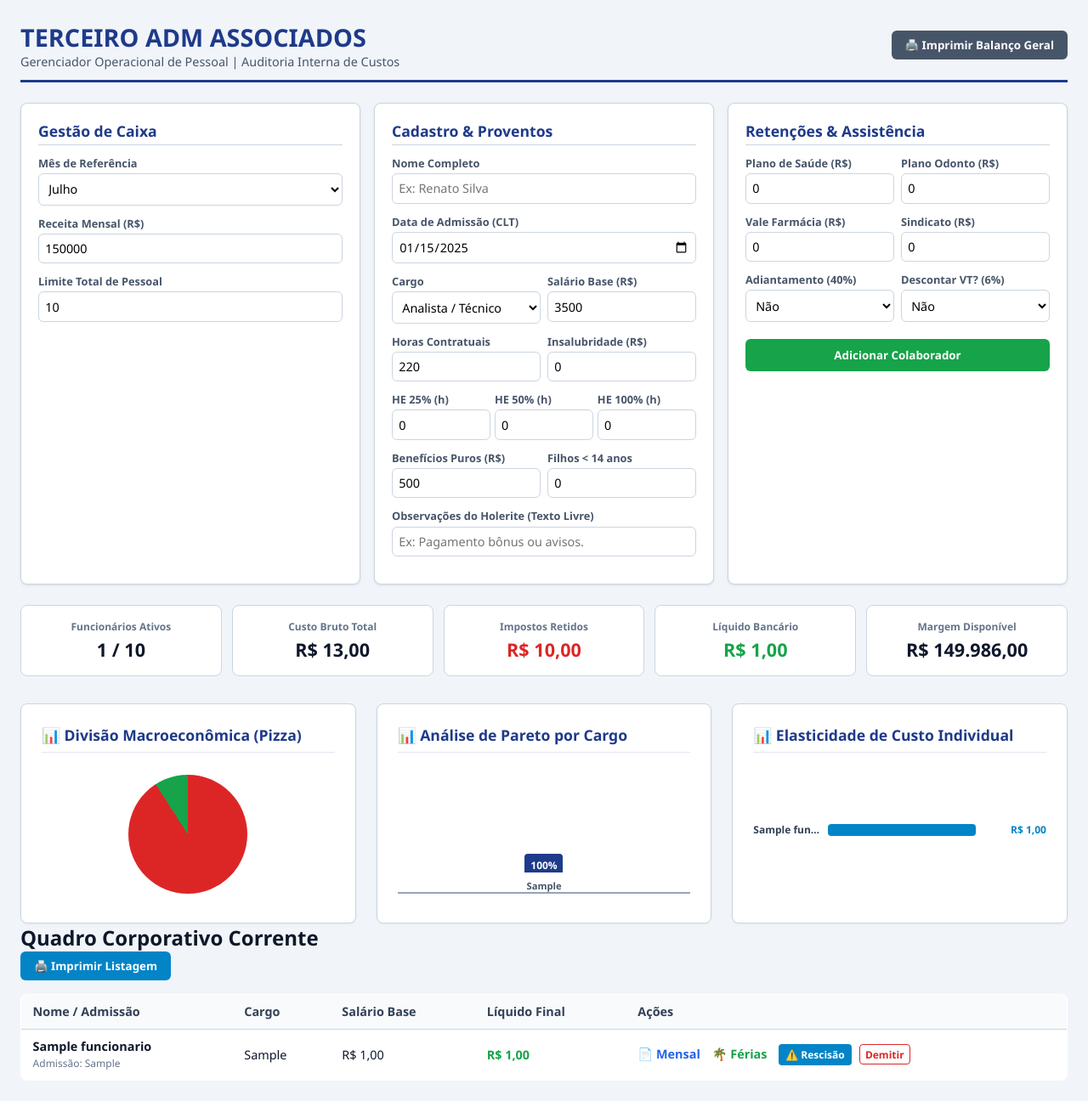
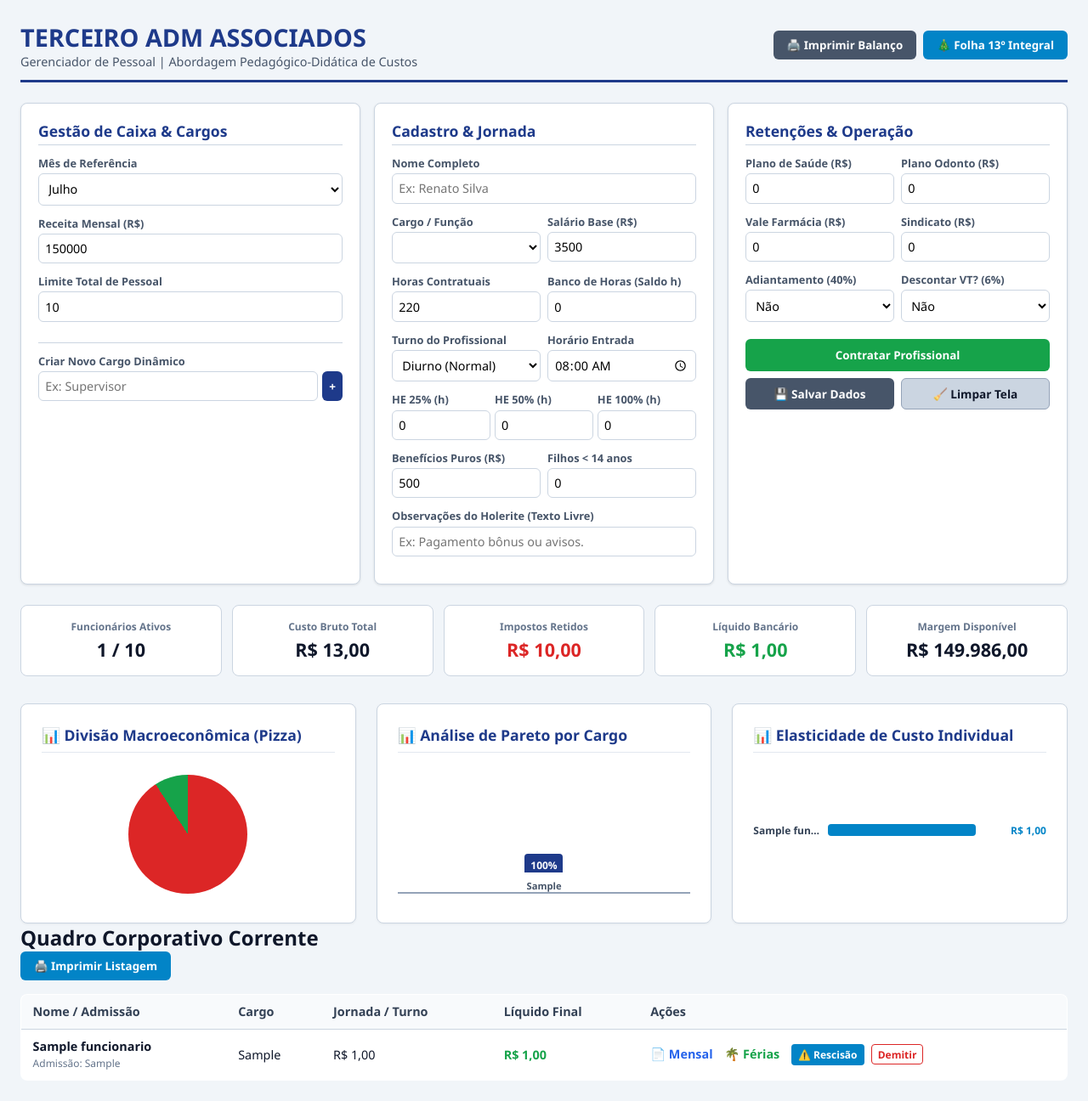
Before and after one commit to ProfRenatoPereira/adminprojeto, a Flask app: page / in a window 1280 px wide. Shown: the whole page at 85% size. Run offline with Flask 3, Linux system fonts and the light colour scheme; tables that the repository leaves empty hold one stand-in row (values such as "Sample post"); lists and menus that the app fills with data are empty.

Commit message:
Update index.html

```diff
--- a/templates/index.html
+++ b/templates/index.html
@@ -6,7 +6,7 @@
     <title>Painel Fiscal - TERCEIRO ADM ASSOCIADOS</title>
     <link rel="stylesheet" href="/static/style.css">
     <style>
-        /* Estilização para Gráficos Nativos */
+        /* Estilização para Gráficos Nativos, Layout e Abas */
         .bi-container { display: grid; grid-template-columns: repeat(auto-fit, minmax(320px, 1fr)); gap: 1.5rem; margin-top: 2rem; }
         .chart-box { background: #fff; padding: 1.5rem; border-radius: 8px; border: 1px solid #cbd5e1; box-shadow: 0 1px 3px rgba(0,0,0,0.05); }
         .chart-box h4 { color: #1e3a8a; margin-bottom: 1rem; font-size: 1.1rem; border-bottom: 1px solid #e2e8f0; padding-bottom: 0.5rem; }
@@ -22,6 +22,7 @@
         .linear-bar-bg { background: #e2e8f0; border-radius: 4px; flex-grow: 1; height: 14px; overflow: hidden; position: relative; }
         .linear-bar-fill { background: #0284c7; height: 100%; width: 0%; transition: width 0.5s; }
         .linear-value { width: 75px; text-align: right; font-weight: bold; color: #0284c7; }
+        .btn-control { padding: 0.5rem; font-size: 0.85rem; font-weight: bold; cursor: pointer; border-radius: 6px; }
     </style>
 </head>
 <body>
@@ -29,17 +30,18 @@
     <header>
         <div>
             <h1>TERCEIRO ADM ASSOCIADOS</h1>
-            <p>Gerenciador Operacional de Pessoal | Auditoria Interna de Custos</p>
+            <p>Gerenciador de Pessoal | Abordagem Pedagógico-Didática de Custos</p>
         </div>
-        <div class="actions-header">
-            <button class="btn-print" onclick="imprimirBalanco()">🖨️ Imprimir Balanço Geral</button>
+        <div class="actions-header" style="display: flex; gap: 0.5rem;">
+            <button class="btn-print" onclick="imprimirBalanco()">🖨️ Imprimir Balanço</button>
+            <button class="btn-print" style="background:#0284c7" onclick="abrirDecimoTerceiroGeral()">🎄 Folha 13º Integral</button>
         </div>
     </header>
 
     <div class="grid-config">
-        <!-- Card 1: Finanças -->
+        <!-- Coluna 1: Controle de Caixa e Estrutura de Cargos -->
         <div class="card">
-            <h3>Gestão de Caixa</h3>
+            <h3>Gestão de Caixa & Cargos</h3>
             <div class="form-group">
                 <label>Mês de Referência</label>
                 <select id="mes_referencia">
@@ -59,33 +61,46 @@
                 <label>Limite Total de Pessoal</label>
                 <input type="number" id="limite_func" value="10" onchange="atualizarDashboard()">
             </div>
+            <div class="form-group" style="margin-top: 1.5rem; border-top: 1px solid var(--border); padding-top: 0.75rem;">
+                <label>Criar Novo Cargo Dinâmico</label>
+                <div style="display: flex; gap: 0.3rem;">
+                    <input type="text" id="novo_cargo_input" placeholder="Ex: Supervisor">
+                    <button type="button" class="btn-control" style="background:var(--primary)" onclick="adicionarCargoNovo()">+</button>
+                </div>
+            </div>
         </div>
 
 
-                <!-- Card 2: Cadastro de Proventos com Dependentes e Observações -->
+                <!-- Coluna 2: Cadastro Geral de Proventos e Jornada de Trabalho -->
         <div class="card">
-            <h3>Cadastro & Proventos</h3>
+            <h3>Cadastro & Jornada</h3>
+            <input type="hidden" id="func_id_edicao" value=""> <!-- Campo oculto para controle do botão salvar -->
             <div class="form-group">
                 <label>Nome Completo</label>
                 <input type="text" id="nome" placeholder="Ex: Renato Silva">
             </div>
-            <div class="form-group">
-                <label>Data de Admissão (CLT)</label>
-                <input type="date" id="data_admissao" value="2025-01-15">
-            </div>
             <div class="grid-config" style="grid-template-columns: 1fr 1fr; gap: 0.5rem; margin-bottom: 0;">
                 <div class="form-group">
-                    <label>Cargo</label>
+                    <label>Cargo / Função</label>
                     <select id="cargo">
-                        <option value="Diretoria">Diretoria</option><option value="Gerência">Gerência</option>
-                        <option value="Analista" selected>Analista / Técnico</option><option value="Operacional">Operacional</option>
+                        <!-- Será preenchido dinamicamente via API do SQLite -->
                     </select>
                 </div>
                 <div class="form-group"><label>Salário Base (R$)</label><input type="number" id="salario" value="3500"></div>
             </div>
             <div class="grid-config" style="grid-template-columns: 1fr 1fr; gap: 0.5rem; margin-bottom: 0;">
                 <div class="form-group"><label>Horas Contratuais</label><input type="number" id="horas_comp" value="220"></div>
-                <div class="form-group"><label>Insalubridade (R$)</label><input type="number" id="insalubridade" value="0"></div>
+                <div class="form-group"><label>Banco de Horas (Saldo h)</label><input type="number" id="banco_horas" value="0"></div>
+            </div>
+            <div class="grid-config" style="grid-template-columns: 1fr 1fr; gap: 0.5rem; margin-bottom: 0;">
+                <div class="form-group">
+                    <label>Turno do Profissional</label>
+                    <select id="turno">
+                        <option value="diurno" selected>Diurno (Normal)</option>
+                        <option value="noturno">Noturno (Adicional 20%)</option>
+                    </select>
+                </div>
+                <div class="form-group"><label>Horário Entrada</label><input type="time" id="hora_entrada" value="08:00"></div>
             </div>
             <div class="grid-config" style="grid-template-columns: 1fr 1fr 1fr; gap: 0.3rem; margin-bottom: 0;">
                 <div class="form-group"><label>HE 25% (h)</label><input type="number" id="he_semana" value="0"></div>
@@ -102,10 +117,9 @@
             </div>
         </div>
 
-
-                <!-- Card 3: Descontos e Opções -->
+                <!-- Coluna 3: Descontos e Botões Operacionais Didáticos -->
         <div class="card">
-            <h3>Retenções & Assistência</h3>
+            <h3>Retenções & Operação</h3>
             <div class="grid-config" style="grid-template-columns: 1fr 1fr; gap: 0.5rem; margin-bottom: 0;">
                 <div class="form-group"><label>Plano de Saúde (R$)</label><input type="number" id="plano_saude" value="0"></div>
                 <div class="form-group"><label>Plano Odonto (R$)</label><input type="number" id="plano_odonto" value="0"></div>
@@ -124,11 +138,17 @@
                     <select id="vt_desconto"><option value="sim">Sim</option><option value="nao" selected>Não</option></select>
                 </div>
             </div>
-            <button class="btn-add" onclick="adicionarFuncionario()">Adicionar Colaborador</button>
+
+            <!-- Botões Estruturados para Dinâmica de Aulas -->
+            <button class="btn-add" id="btn_principal_folha" onclick="adicionarFuncionario()">Contratar Profissional</button>
+            <div style="display: grid; grid-template-columns: 1fr 1fr; gap: 0.5rem; margin-top: 0.5rem;">
+                <button type="button" class="btn-control" style="background:#475569; color:white;" onclick="salvarAlteraçõesFuncionario()">💾 Salvar Dados</button>
+                <button type="button" class="btn-control" style="background:#cbd5e1; color:#0f172a; border:1px solid #94a3b8;" onclick="limparCamposTela()">🧹 Limpar Tela</button>
+            </div>
         </div>
     </div>
 
-    <!-- Indicadores Financeiros -->
+    <!-- Indicadores Rápidos -->
     <div class="dashboard">
         <div class="metric"><p>Funcionários Ativos</p><h2 id="dash_total_func">0 / 10</h2></div>
         <div class="metric"><p>Custo Bruto Total</p><h2 id="dash_custo_bruto">R$ 0,00</h2></div>
@@ -137,7 +157,7 @@
         <div class="metric" id="card_balanco"><p>Margem Disponível</p><h2 id="dash_saldo_empresa">R$ 0,00</h2></div>
     </div>
 
-    <!-- Seção de Analytics Visual -->
+    <!-- Seção de Analytics Visual Nativo -->
     <div class="bi-container">
         <div class="chart-box"><h4>📊 Divisão Macroeconômica (Pizza)</h4><div class="pizza-wrapper"><div id="nativePizza" class="pizza-native"></div></div></div>
         <div class="chart-box"><h4>📊 Análise de Pareto por Cargo</h4><div id="nativePareto" class="bar-container"></div></div>
@@ -153,7 +173,7 @@
         <table>
             <thead>
                 <tr>
-                    <th>Nome / Admissão</th><th>Cargo</th><th>Salário Base</th><th>Líquido Final</th><th>Ações</th>
+                    <th>Nome / Admissão</th><th>Cargo</th><th>Jornada / Turno</th><th>Líquido Final</th><th>Ações</th>
                 </tr>
             </thead>
             <tbody id="tabela_corpo"></tbody>
```
